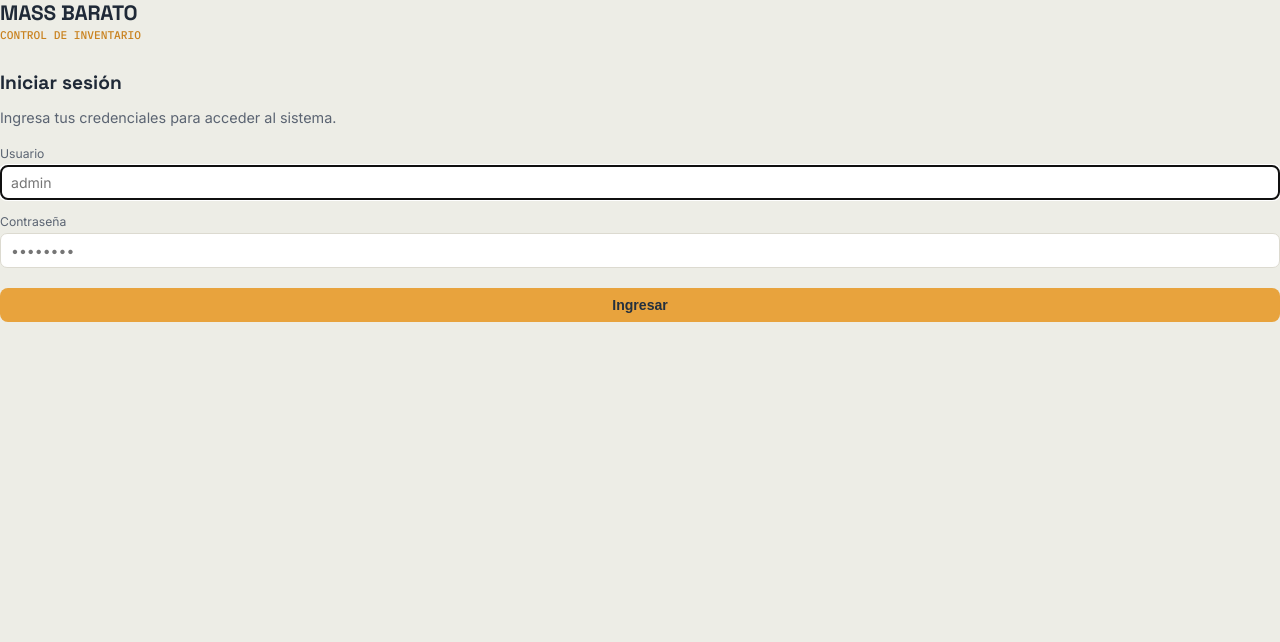
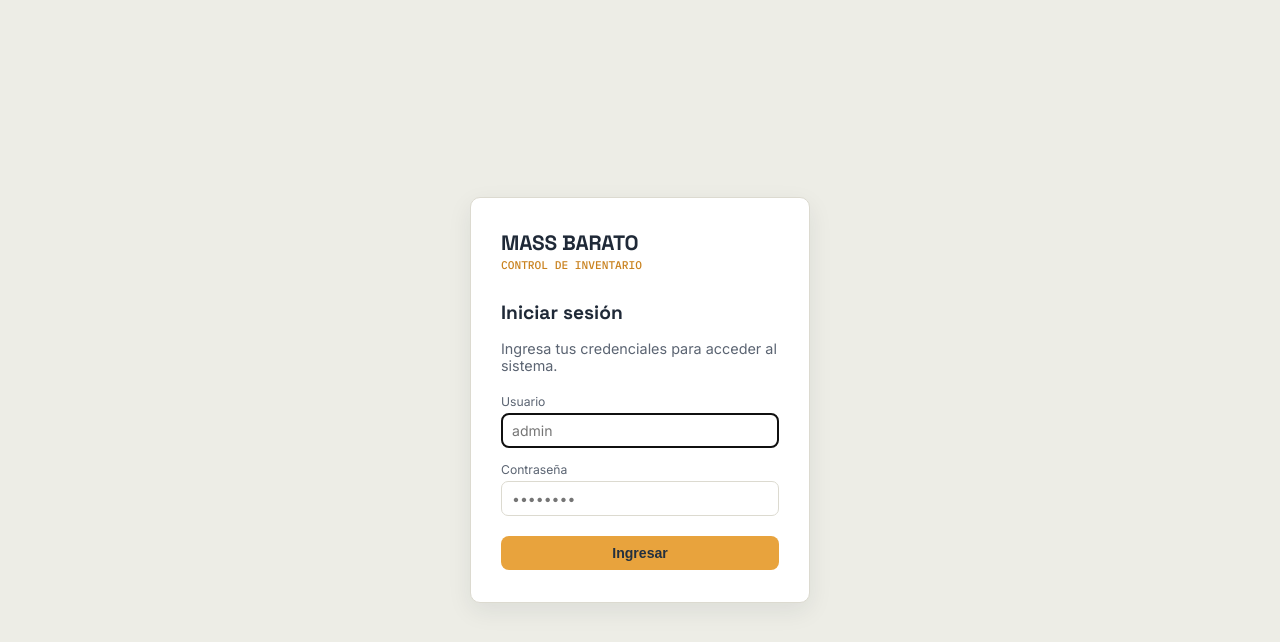
Before and after one commit to esztyp/mass-barato-fronted, a React (Vite) app: page / in a window 1280 px wide. Shown: the top 642 px of the page. Built offline with nearby package versions, Linux system fonts and the light colour scheme; no server answers.

Commit message:
Update index.css

```diff
--- a/src/index.css
+++ b/src/index.css
@@ -46,6 +46,24 @@ h1, h2, h3 {
   display: flex;
   flex-direction: column;
   gap: 4px;
+  min-height: 100vh;
+}
+
+.login-shell {
+  min-height: 100vh;
+  display: flex;
+  align-items: center;
+  justify-content: center;
+  background: var(--bg);
+}
+
+.login-card {
+  background: var(--panel);
+  border: 1px solid var(--border);
+  border-radius: var(--radius);
+  padding: 32px 30px;
+  width: 340px;
+  box-shadow: 0 8px 24px rgba(31, 41, 55, 0.08);
 }
 
 .brand {
```
